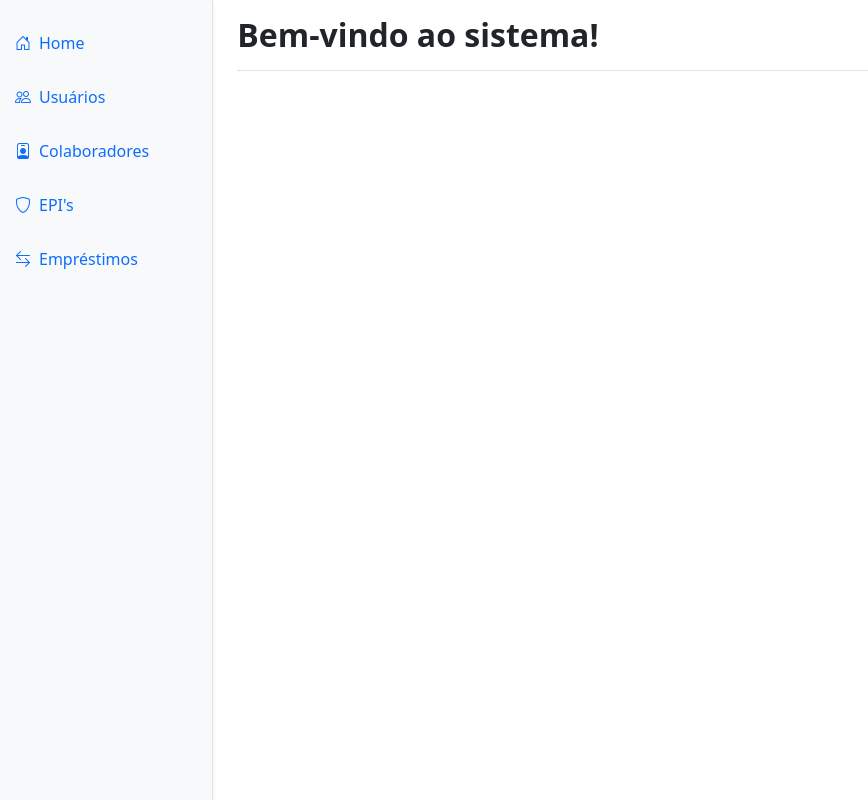
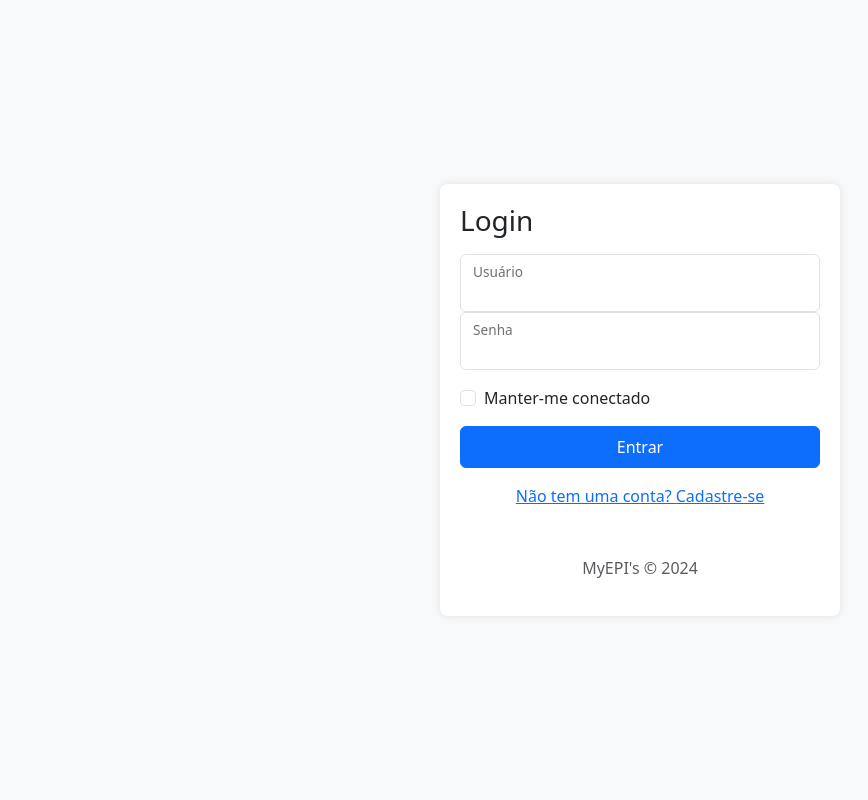
Before and after one commit to maiconvschneider/Controle-EPIs, a PHP site: page / in a window 1280 px wide. Shown: the whole page, without its empty margins (0-868 px from the left). Run offline with PHP 8.4, Linux system fonts and the light colour scheme.

Commit message:
add método de login + cadastro usuario no login

```diff
--- a/index.php
+++ b/index.php
@@ -1,116 +1,100 @@
+<?php
+session_start();
+if (isset($_SESSION['logado'])) {
+    header('LOCATION: sistema.php');
+}
+?>
+
 <!DOCTYPE html>
 <html lang="pt-br">
 
 <head>
     <meta charset="UTF-8">
     <meta name="viewport" content="width=device-width, initial-scale=1.0">
-    <title>Controle de EPI's</title>
+    <title>Login - EXEMPLO</title>
+    <link href="assets/css/index.css" rel="stylesheet">
     <link href="https://cdn.jsdelivr.net/npm/bootstrap@5.3.3/dist/css/bootstrap.min.css" rel="stylesheet" integrity="sha384-QWTKZyjpPEjISv5WaRU9OFeRpok6YctnYmDr5pNlyT2bRjXh0JMhjY6hW+ALEwIH" crossorigin="anonymous">
-    <link href="https://cdn.jsdelivr.net/npm/bootstrap-icons/font/bootstrap-icons.css" rel="stylesheet">
+    <style>
+        body {
+            margin: 0;
+            height: 100vh;
+            display: flex;
+            justify-content: center;
+            align-items: center;
+            background-color: #f8f9fa;
+        }
+
+        .form-signin {
+            width: 100%;
+            max-width: 400px;
+            padding: 20px;
+            background-color: white;
+            border-radius: 8px;
+            box-shadow: 0 0 10px rgba(0, 0, 0, 0.1);
+        }
+    </style>
 </head>
 
 <body>
-    <header class="navbar sticky-top bg-dark flex-md-nowrap p-0 shadow" data-bs-theme="dark">
-        <ul class="navbar-nav flex-row d-md-none">
-            <li class="nav-item text-nowrap">
-                <button class="nav-link px-3 text-white" type="button" data-bs-toggle="offcanvas"
-                    data-bs-target="#sidebarMenu">
-                    <svg class="bi">
-                        <use xlink:href="#list">
-                    </svg>
-                </button>
-            </li>
-        </ul>
-    </header>
-    <div class="container-fluid">
-        <div class="row">
-            <div class="sidebar col-md-3 col-lg-2 p-0 bg-light border-end shadow-sm" style="height: 100vh;">
-                <div class="offcanvas-md offcanvas-end bg-light" tabindex="-1" id="sidebarMenu">
-                    <div class="offcanvas-body d-md-flex flex-column p-0 pt-lg-3 overflow-y-auto">
-                        <ul class="nav flex-column">
-                            <li class="nav-item">
-                                <a class="nav-link d-flex align-items-center gap-2" href="index.php" style="padding: 15px; font-weight: 500;">
-                                    <i class="bi bi-house-door"></i> Home
-                                </a>
-                            </li>
-                            <li class="nav-item">
-                                <a class="nav-link d-flex align-items-center gap-2" href="index.php?tela=usuarios" style="padding: 15px; font-weight: 500;">
-                                    <i class="bi bi-people"></i> Usuários
-                                </a>
-                            </li>
-                            <li class="nav-item">
-                                <a class="nav-link d-flex align-items-center gap-2" href="index.php?tela=colaboradores" style="padding: 15px; font-weight: 500;">
-                                    <i class="bi bi-person-badge"></i> Colaboradores
-                                </a>
-                            </li>
-                            <li class="nav-item">
-                                <a class="nav-link d-flex align-items-center gap-2" href="index.php?tela=epis" style="padding: 15px; font-weight: 500;">
-                                    <i class="bi bi-shield"></i> EPI's
-                                </a>
-                            </li>
-                            <li class="nav-item">
-                                <a class="nav-link d-flex align-items-center gap-2" href="index.php?tela=emprestimos" style="padding: 15px; font-weight: 500;">
-                                    <i class="bi bi-arrow-left-right"></i> Empréstimos
-                                </a>
-                            </li>
-                        </ul>
-                    </div>
-                </div>
+    <main class="form-signin">
+        <form id="form-login">
+            <h1 class="h3 mb-3 fw-normal">Login</h1>
+            <div class="form-floating">
+                <input type="text" class="form-control" id="txt_usuario" required>
+                <label for="txt_usuario">Usuário</label>
             </div>
-            <main class="col-md-9 ms-sm-auto col-lg-10 px-md-4">
-                <!-- Script para importar as telas do sistema -->
-                <?php
-                $tela = isset($_GET['tela']) ? $_GET['tela'] : '';
-                switch ($tela) {
-                    case 'usuarios':
-                        include 'telas/usuarios.php';
-                        break;
+            <div class="form-floating">
+                <input type="password" class="form-control" id="txt_senha" required>
+                <label for="txt_senha">Senha</label>
+            </div>
+            <div class="form-check text-start my-3">
+                <input class="form-check-input" type="checkbox" value="true" id="check_lembrar">
+                <label class="form-check-label" for="check_lembrar">Manter-me conectado</label>
+            </div>
+            <button type="button" class="btn btn-primary w-100 py-2" onclick="entrar()">Entrar</button>
+            <p class="mt-3 text-body-secondary text-center">
+                <a href="cadastro-usuario.php">Não tem uma conta? Cadastre-se</a>
+            </p>
+            <p class="mt-5 mb-3 text-body-secondary text-center">MyEPI's &copy; 2024</p>
+        </form>
+    </main>
 
-                    case 'colaboradores':
-                        include 'telas/colaboradores.php';
-                        break;
+    <!-- JQuery -->
+    <script src="https://code.jquery.com/jquery-3.7.1.min.js"></script>
+    <!-- Bootstrap -->
+    <script src="https://cdn.jsdelivr.net/npm/bootstrap@5.3.3/dist/js/bootstrap.bundle.min.js"></script>
+    <script>
+        // Desativar o Submit do formulário (com JQuery)
+        $('#form-login').submit(function() {
+            return false;
+        });
 
-                    case 'epis':
-                        include 'telas/epis.php';
-                        break;
+        // Login
+        function entrar() {
+            var usuario = document.getElementById('txt_usuario').value;
+            var senha = document.getElementById('txt_senha').value;
 
-                    case 'emprestimos':
-                        include 'telas/emprestimos.php';
-                        break;
-
-                    default:
-                        echo '<div class="d-flex justify-content-between flex-wrap flex-md-nowrap align-items-center pt-3 pb-2 mb-3 border-bottom">
-                            <h1 class="h2"><strong>Bem-vindo ao sistema!</h1>
-                        </div>';
-                        break;
+            $.ajax({
+                type: 'post',
+                dataType: 'json',
+                url: 'src/login.php',
+                data: {
+                    'usuario': usuario,
+                    'senha': senha
+                },
+                success: function(retorno) {
+                    if (retorno['codigo'] == 2) {
+                        // Redirecionar para o sistema
+                        window.location = 'sistema.php';
+                    } else {
+                        // Senão, mostrar alerta
+                        alert(retorno['mensagem']);
+                    }
+                },
+                error: function(erro) {
+                    alert('Ocorreu um erro na requisição: ' + erro);
                 }
-                ?>
-            </main>
-        </div>
-    </div>
-
-    <!-- JS -->
-    <script src="https://cdn.jsdelivr.net/npm/bootstrap@5.3.3/dist/js/bootstrap.bundle.min.js" integrity="sha384-YvpcrYf0tY3lHB60NNkmXc5s9fDVZLESaAA55NDzOxhy9GkcIdslK1eN7N6jIeHz" crossorigin="anonymous"></script>
-    <script>
-        function excluirUsuario(idUsuario) {
-            var confirmou = confirm('Deseja realmente exlcuir este usuário?');
-            if (confirmou) {
-                window.location = 'src/usuarios/excluir_usuario.php?idUsuario=' + idUsuario;
-            }
-        }
-
-        function excluirColaborador(idColaborador) {
-            var confirmou = confirm('Deseja realmente exlcuir este colaborador?');
-            if (confirmou) {
-                window.location = 'src/colaboradores/excluir_colaborador.php?idColaborador=' + idColaborador;
-            }
-        }
-
-        function excluirEquipamento(idEquipamento) {
-            var confirmou = confirm('Deseja realmente exlcuir este EPI?');
-            if (confirmou) {
-                window.location = 'src/epis/excluir_epi.php?idEquipamento=' + idEquipamento;
-            }
+            });
         }
     </script>
 </body>
--- a/src/colaboradores/cadastrar_colaborador.php
+++ b/src/colaboradores/cadastrar_colaborador.php
@@ -8,7 +8,7 @@ if (in_array('', $formulario)) {
     echo
     "<script>
         alert('Existem dados faltando! Verifique');
-        window.location = '../index.php?tela=colaboradores.php';
+        window.location = '../sistema.php?tela=colaboradores.php';
     </script>";
     exit;
 }
@@ -41,13 +41,13 @@ try {
     echo
     "<script>
         alert('$msg_sucesso');
-        window.location = '../../index.php?tela=colaboradores';
+        window.location = '../../sistema.php?tela=colaboradores';
     </script>";
 } catch (PDOException $erro) {
     $msg = $erro->getMessage();
     echo
     "<script>
         alert(\"$msg\");
-        window.location = '../../index.php?tela=colaboradores';
+        window.location = '../../sistema.php?tela=colaboradores';
     </script>";
 }
--- a/src/colaboradores/excluir_colaborador.php
+++ b/src/colaboradores/excluir_colaborador.php
@@ -1,7 +1,7 @@
 <?php
 $id_colaborador = isset($_GET['idColaborador']) ? $_GET['idColaborador'] : '';
 if (empty($id_colaborador)) {
-    header('LOCATION: ../../index.php?tela=colaboradores');
+    header('LOCATION: ../../sistema.php?tela=colaboradores');
 }
 try {
     include '../class/BancodeDados.php';
@@ -12,13 +12,13 @@ try {
     echo
     "<script>
         alert('Colaborador removido com sucesso!');
-        window.location = '../../index.php?tela=colaboradores';
+        window.location = '../../sistema.php?tela=colaboradores';
     </script>";
 } catch (PDOException $erro) {
     $msg = $erro->getMessage();
     echo
     "<script>
         alert(\"$msg\");
-        window.location = '../../index.php?tela=colaboradores';
+        window.location = '../../sistema.php?tela=colaboradores';
     </script>";
 }
--- a/src/epis/cadastrar_epi.php
+++ b/src/epis/cadastrar_epi.php
@@ -9,7 +9,7 @@ if (in_array('', $formulario)) {
     echo
     "<script>
         alert('Existem dados faltando! Verifique');
-        window.location = '../index.php?tela=equipamentos.php';
+        window.location = '../sistema.php?tela=equipamentos.php';
     </script>";
     exit;
 }
@@ -42,13 +42,13 @@ try {
     echo
     "<script>
         alert('$msg_sucesso');
-        window.location = '../../index.php?tela=epis';
+        window.location = '../../sistema.php?tela=epis';
     </script>";
 } catch (PDOException $erro) {
     $msg = $erro->getMessage();
     echo
     "<script>
         alert(\"$msg\");
-        window.location = '../../index.php?tela=epis';
+        window.location = '../../sistema.php?tela=epis';
     </script>";
 }
--- a/src/epis/excluir_epi.php
+++ b/src/epis/excluir_epi.php
@@ -1,7 +1,7 @@
 <?php
 $id_equipamento = isset($_GET['idEquipamento']) ? $_GET['idEquipamento'] : '';
 if (empty($id_equipamento)) {
-    header('LOCATION: ../../index.php?tela=epis');
+    header('LOCATION: ../../sistema.php?tela=epis');
 }
 try {
     include '../class/BancodeDados.php';
@@ -12,13 +12,13 @@ try {
     echo
     "<script>
         alert('Equipamento removido com sucesso!');
-        window.location = '../../index.php?tela=epis';
+        window.location = '../../sistema.php?tela=epis';
     </script>";
 } catch (PDOException $erro) {
     $msg = $erro->getMessage();
     echo
     "<script>
         alert(\"$msg\");
-        window.location = '../../index.php?tela=epis';
+        window.location = '../../sistema.php?tela=epis';
     </script>";
 }
--- a/src/usuarios/cadastrar_usuario.php
+++ b/src/usuarios/cadastrar_usuario.php
@@ -15,7 +15,7 @@ if (in_array('', $formulario)) {
     echo
     "<script>
             alert('Existem dados faltando! Verifique');
-            window.location = '../../index.php?tela=usuarios.php';
+            window.location = '../../sistema.php?tela=usuarios.php';
         </script>";
     exit;
 }
@@ -48,13 +48,13 @@ try {
     echo
     "<script>
         alert('$msg_sucesso');
-        window.location = '../../index.php?tela=usuarios';
+        window.location = '../../sistema.php?tela=usuarios';
     </script>";
 } catch (PDOException $erro) {
     $msg = $erro->getMessage();
     echo
     "<script>
         alert(\"$msg\");
-        window.location = '../../index.php?tela=usuarios';
+        window.location = '../../sistema.php?tela=usuarios';
     </script>";
 }
--- a/src/usuarios/excluir_usuario.php
+++ b/src/usuarios/excluir_usuario.php
@@ -1,7 +1,7 @@
 <?php
 $id_usuario = isset($_GET['idUsuario']) ? $_GET['idUsuario'] : '';
 if (empty($id_usuario)) {
-    header('LOCATION: ../../index.php?tela=usuarios');
+    header('LOCATION: ../../sistema.php?tela=usuarios');
 }
 try {
     include '../class/BancodeDados.php';
@@ -12,13 +12,13 @@ try {
     echo
     "<script>
         alert('Usuário removido com sucesso!');
-        window.location = '../../index.php?tela=usuarios';
+        window.location = '../../sistema.php?tela=usuarios';
     </script>";
 } catch (PDOException $erro) {
     $msg = $erro->getMessage();
     echo
     "<script>
         alert(\"$msg\");
-        window.location = '../../index.php?tela=usuarios';
+        window.location = '../../sistema.php?tela=usuarios';
     </script>";
 }
--- a/telas/colaboradores.php
+++ b/telas/colaboradores.php
@@ -34,7 +34,7 @@
                             <td>{$linha['departamento']}</td>
                             <td>{$linha['email']}</td>
                             <td>
-                                <a href='index.php?tela=colaboradores&acao=alterar&idColaborador={$linha['id_colaborador']}' class='btn btn-sm btn-outline-primary'>
+                                <a href='sistema.php?tela=colaboradores&acao=alterar&idColaborador={$linha['id_colaborador']}' class='btn btn-sm btn-outline-primary'>
                                     <i class='bi bi-pencil'></i>
                                 </a>
                                 <a href='#' onclick='excluirColaborador({$linha['id_colaborador']})' class='btn btn-sm btn-outline-danger'>
--- a/telas/epis.php
+++ b/telas/epis.php
@@ -34,7 +34,7 @@
                             <td>{$linha['quantidade_total']}</td>
                             <td>{$linha['quantidade_disponivel']}</td>
                             <td>
-                                <a href='index.php?tela=epis&acao=alterar&idEquipamento={$linha['id_equipamento']}' class='btn btn-sm btn-outline-primary'>
+                                <a href='sistema.php?tela=epis&acao=alterar&idEquipamento={$linha['id_equipamento']}' class='btn btn-sm btn-outline-primary'>
                                     <i class='bi bi-pencil'></i>
                                 </a>
                                 <a href='#' onclick='excluirEquipamento({$linha['id_equipamento']})' class='btn btn-sm btn-outline-danger'>
--- a/telas/usuarios.php
+++ b/telas/usuarios.php
@@ -30,7 +30,7 @@
                             <td>{$linha['nome']}</td>
                             <td>{$linha['usuario']}</td>
                             <td>
-                                <a href='index.php?tela=usuarios&acao=alterar&idUsuario={$linha['id_usuario']}' class='btn btn-sm btn-outline-primary'>
+                                <a href='sistema.php?tela=usuarios&acao=alterar&idUsuario={$linha['id_usuario']}' class='btn btn-sm btn-outline-primary'>
                                     <i class='bi bi-pencil'></i>
                                 </a>
                                 <a href='#' onclick='excluirUsuario({$linha['id_usuario']})' class='btn btn-sm btn-outline-danger'>
```
Also changed, not shown: cadastro-usuario.php (added, +93 -0 lines), sistema.php (added, +133 -0 lines), src/cadastrar.php (added, +37 -0 lines), src/login.php (added, +57 -0 lines), src/logout.php (added, +7 -0 lines), src/atualizar-estoque.php (renamed from src/atualizar_estoque.php).
